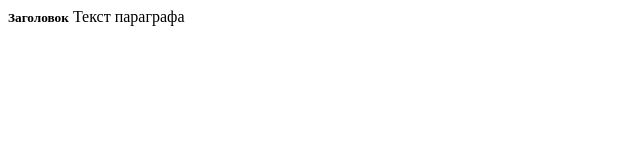
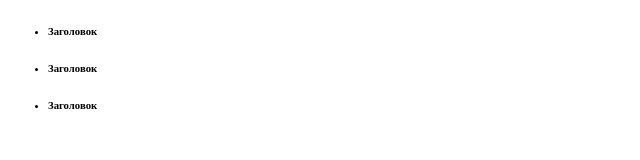
Before and after one commit to alexKl-code/Lb6, a plain HTML site: page index.html in a window 1280 px wide. Shown: the whole page, without its empty margins (0-640 px from the left). Drawn offline with Linux system fonts and the light colour scheme.

Commit message:
Задание 3

```diff
--- a/css/style.css
+++ b/css/style.css
@@ -1,3 +1,3 @@
-h5, p {
-    display: inline;
+h6 {
+    display: list-item;
 }
--- a/index.html
+++ b/index.html
@@ -11,7 +11,11 @@
 
 <body>
 
-    <h5>Заголовок</h5> <p>Текст параграфа</p>
+    <ul>
+        <h6>Заголовок</h6>
+        <h6>Заголовок</h6>
+        <h6>Заголовок</h6>
+    </ul>
 
 </body>
 
```
